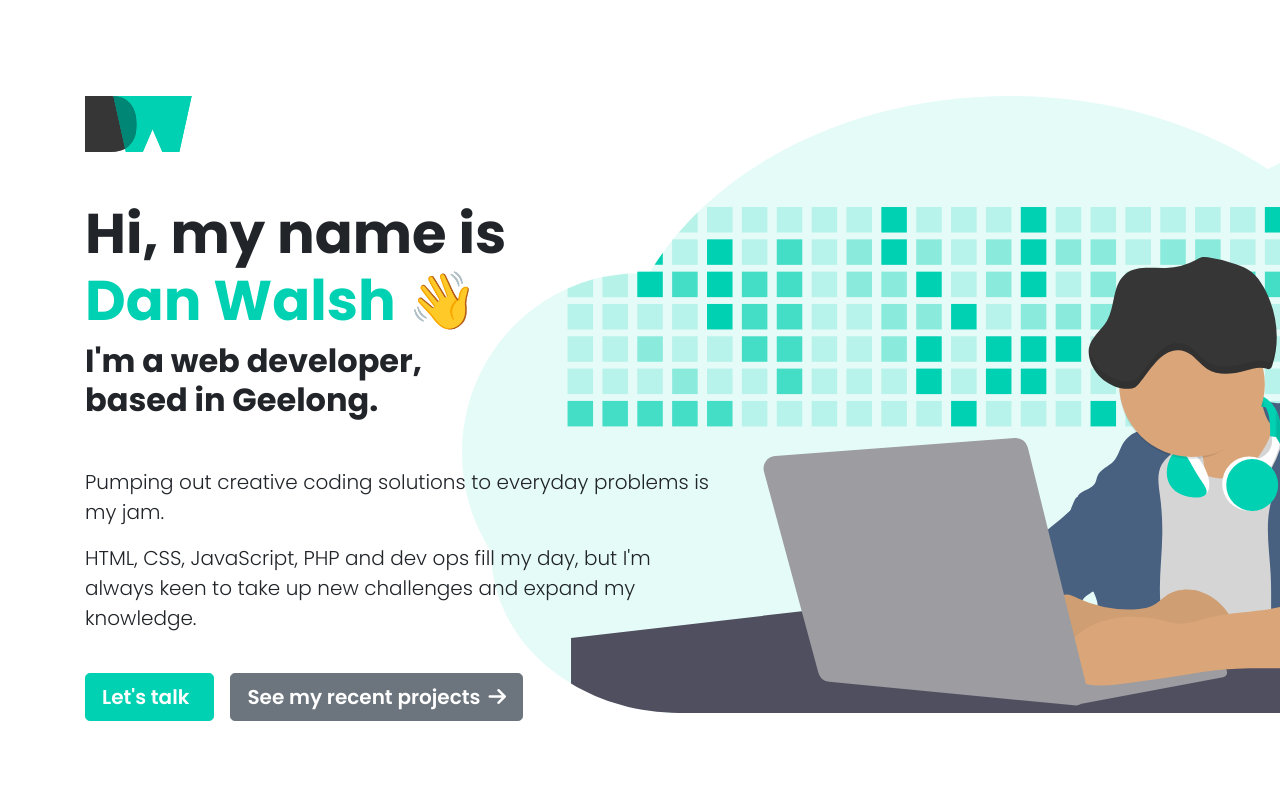
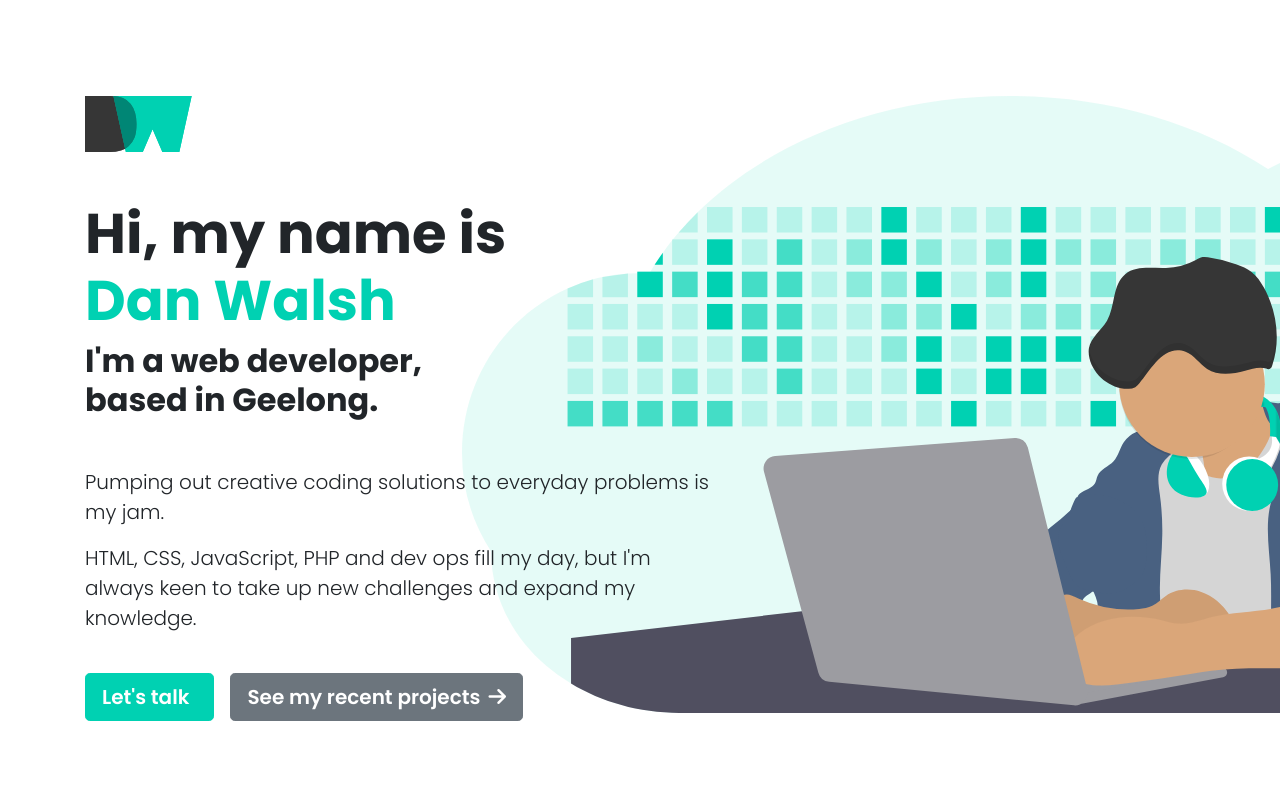
Before and after one commit to Daniel-Walsh/resume, a React (Create React App) app: page / in a window 1280 px wide. Shown: the top 800 px of the page. Built offline with nearby package versions, Linux system fonts and the light colour scheme; some icons are missing.

Commit message:
Dropped the emoji.

```diff
--- a/src/sections/intro.js
+++ b/src/sections/intro.js
@@ -15,7 +15,7 @@ const Intro = () => {
                 <div className="col-lg-9 col-xl-7" style={{zIndex: 100}}>
                     <div className="d-flex h-100 flex-column align-items-start justify-content-center" style={{zIndex: 10}}>
                         <Logo className="mb-5 w-auto" style={{maxHeight:'3.5rem'}} />
-                        <h1 className="display-4">Hi, my name is <span className="text-primary">Dan&nbsp;Walsh <span role="img" aria-label="Waving hand">👋</span></span></h1>
+                        <h1 className="display-4">Hi, my name is <span className="text-primary">Dan&nbsp;Walsh</span></h1>
                         <p className="h2 mb-5">I'm a web developer,<br/>based&nbsp;in&nbsp;Geelong.</p>
                         <div className="lead mb-4">
                             <p>Pumping out creative coding solutions to everyday problems is my jam.</p>
```
